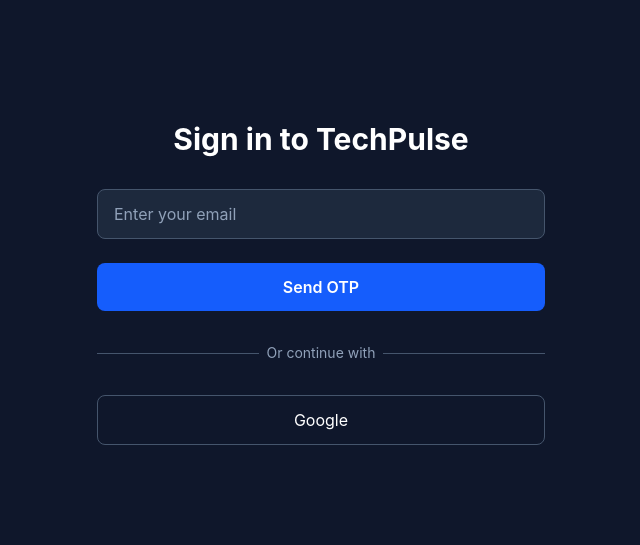
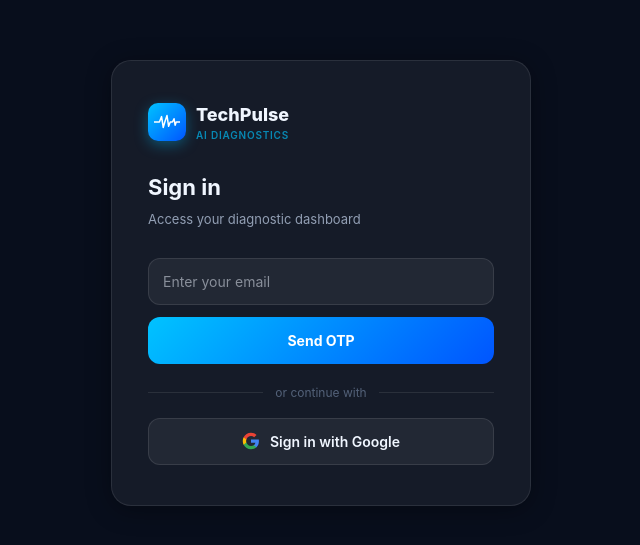
Before and after one commit to ddoubleg123/techpulse-remotepc-automation, a Next.js app: page /auth/login in a window 1280 px wide. Shown: the part 117-662 px from the top of the page, without its empty margins (319-959 px from the left). Built offline with nearby package versions, Linux system fonts and the light colour scheme.

Commit message:
Update page.tsx

```diff
--- a/src/app/auth/login/page.tsx
+++ b/src/app/auth/login/page.tsx
@@ -1,124 +1,141 @@
-"use client";
+'use client';
 
-import { useState } from "react";
-import { useAuthStore } from "@/stores/authStore";
-import { redirect } from "next/navigation";
+import { useState, useEffect } from 'react';
+import { useRouter } from 'next/navigation';
+import { useAuthStore } from '@/stores/authStore';
+
+const AUTH_API = 'https://techpulse-sync-api.onrender.com';
 
 export default function LoginPage() {
-  const [email, setEmail] = useState("");
-  const [otp, setOtp] = useState("");
-  const [step, setStep] = useState<"email" | "otp">("email");
+  const router = useRouter();
+  const { user, signIn } = useAuthStore();
+  const [email, setEmail] = useState('');
+  const [otp, setOtp] = useState('');
+  const [otpSent, setOtpSent] = useState(false);
   const [loading, setLoading] = useState(false);
-  const { signIn, user } = useAuthStore();
+  const [error, setError] = useState('');
 
-  if (user) redirect("/app");
+  // Already logged in -> go to app
+  useEffect(() => { if (user) router.push('/app'); }, [user, router]);
 
-  const handleEmailSubmit = async (e: React.FormEvent) => {
-    e.preventDefault();
-    setLoading(true);
+  // Auth API redirects back here with ?token=...&email=... after Google OAuth
+  useEffect(() => {
+    const p = new URLSearchParams(window.location.search);
+    const token = p.get('token');
+    const em = p.get('email');
+    if (token && em) {
+      try {
+        const pl = JSON.parse(atob(token));
+        signIn({ id: pl.userId || '1', email: em, name: em.split('@')[0], hasPaymentMethodOnFile: false }, token);
+        router.push('/app');
+      } catch { setError('Authentication failed. Please try again.'); }
+    }
+  }, [router, signIn]);
+
+  // Route through auth API - never call Google directly
+  const handleGoogle = () => { window.location.href = AUTH_API + '/api/auth/google'; };
+
+  const handleSendOtp = async () => {
+    if (!email) { setError('Please enter your email'); return; }
+    setLoading(true); setError('');
     try {
-      const response = await fetch(`${process.env.NEXT_PUBLIC_API_URL}/api/auth/email/send-otp`, {
-        method: "POST",
-        headers: { "Content-Type": "application/json" },
-        body: JSON.stringify({ email })
+      const res = await fetch(AUTH_API + '/api/auth/email/send-otp', {
+        method: 'POST', headers: { 'Content-Type': 'application/json' },
+        body: JSON.stringify({ email }),
       });
-      if (response.ok) setStep("otp");
-    } catch (error) {
-      console.error("Failed to send OTP:", error);
-    } finally {
-      setLoading(false);
-    }
+      const d = await res.json();
+      if (res.ok) { setOtpSent(true); if (d.debug?.otp) setOtp(d.debug.otp); }
+      else setError(d.message || 'Failed to send OTP');
+    } catch { setError('Network error — please try again'); } finally { setLoading(false); }
   };
 
-  const handleOtpSubmit = async (e: React.FormEvent) => {
-    e.preventDefault();
-    setLoading(true);
+  const handleVerifyOtp = async () => {
+    if (!otp) { setError('Please enter the OTP'); return; }
+    setLoading(true); setError('');
     try {
-      const response = await fetch(`${process.env.NEXT_PUBLIC_API_URL}/api/auth/email/verify-otp`, {
-        method: "POST",
-        headers: { "Content-Type": "application/json" },
-        body: JSON.stringify({ email, otp })
+      const res = await fetch(AUTH_API + '/api/auth/email/verify-otp', {
+        method: 'POST', headers: { 'Content-Type': 'application/json' },
+        body: JSON.stringify({ email, otp }),
       });
-      const data = await response.json();
-      if (response.ok) {
-        signIn(data.user, data.token);
-        redirect("/app");
-      }
-    } catch (error) {
-      console.error("Failed to verify OTP:", error);
-    } finally {
-      setLoading(false);
-    }
+      const d = await res.json();
+      if (res.ok && d.token) { signIn(d.user, d.token); router.push('/app'); }
+      else setError(d.message || 'Invalid OTP');
+    } catch { setError('Network error — please try again'); } finally { setLoading(false); }
   };
 
-  const handleGoogleLogin = () => {
-    window.location.href = `https://accounts.google.com/o/oauth2/auth?client_id=${process.env.NEXT_PUBLIC_GOOGLE_CLIENT_ID}&redirect_uri=${encodeURIComponent(window.location.origin + "/auth/login")}&response_type=code&scope=email profile`;
-  };
+  const inp: React.CSSProperties = { width: '100%', padding: '12px 14px', borderRadius: 12, background: 'var(--bg-input)', border: '1px solid var(--border-input)', color: 'var(--text-1)', fontSize: 14, outline: 'none', boxSizing: 'border-box' };
+  const primaryBtn: React.CSSProperties = { width: '100%', padding: '13px', borderRadius: 12, background: 'linear-gradient(135deg,#00c3ff,#0055ff)', border: 'none', color: '#fff', fontSize: 14, fontWeight: 700, cursor: 'pointer' };
 
   return (
-    <div className="min-h-screen bg-slate-900 flex items-center justify-center p-4">
-      <div className="max-w-md w-full space-y-8">
-        <div className="text-center">
-          <h2 className="text-3xl font-bold text-white">Sign in to TechPulse</h2>
-        </div>
+    <div style={{ minHeight: '100vh', display: 'flex', alignItems: 'center', justifyContent: 'center', background: 'var(--bg-page)' }}>
+      <div style={{ width: '100%', maxWidth: 420, padding: '40px 36px', borderRadius: 20, background: 'var(--bg-card)', border: '1px solid var(--border-card)', boxShadow: 'var(--shadow-card)' }}>
 
-        {step === "email" ? (
-          <form onSubmit={handleEmailSubmit} className="space-y-6">
-            <div>
-              <input
-                type="email"
-                value={email}
-                onChange={(e) => setEmail(e.target.value)}
-                placeholder="Enter your email"
-                className="w-full px-4 py-3 bg-slate-800 border border-slate-600 rounded-lg text-white placeholder-slate-400 focus:outline-none focus:border-blue-500"
-                required
-              />
-            </div>
-            <button
-              type="submit"
-              disabled={loading}
-              className="w-full py-3 bg-blue-600 hover:bg-blue-700 text-white font-semibold rounded-lg disabled:opacity-50"
-            >
-              {loading ? "Sending..." : "Send OTP"}
-            </button>
-          </form>
-        ) : (
-          <form onSubmit={handleOtpSubmit} className="space-y-6">
-            <div>
-              <input
-                type="text"
-                value={otp}
-                onChange={(e) => setOtp(e.target.value)}
-                placeholder="Enter 6-digit code"
-                className="w-full px-4 py-3 bg-slate-800 border border-slate-600 rounded-lg text-white placeholder-slate-400 focus:outline-none focus:border-blue-500"
-                maxLength={6}
-                required
-              />
-            </div>
-            <button
-              type="submit"
-              disabled={loading}
-              className="w-full py-3 bg-blue-600 hover:bg-blue-700 text-white font-semibold rounded-lg disabled:opacity-50"
-            >
-              {loading ? "Verifying..." : "Sign In"}
-            </button>
-          </form>
-        )}
-
-        <div className="relative">
-          <div className="absolute inset-0 flex items-center">
-            <div className="w-full border-t border-slate-600"></div>
+        {/* Logo */}
+        <div style={{ display: 'flex', alignItems: 'center', gap: 10, marginBottom: 28 }}>
+          <div style={{ width: 38, height: 38, borderRadius: 10, background: 'linear-gradient(135deg,#00c3ff,#0055ff)', display: 'flex', alignItems: 'center', justifyContent: 'center', boxShadow: '0 4px 14px rgba(0,195,255,0.35)' }}>
+            <svg viewBox="0 0 48 28" fill="none" style={{ width: 26, height: 16 }}>
+              <polyline points="0,14 10,14 14,4 17,24 20,14 24,2 27,22 30,14 34,14 37,8 39,20 41,14 48,14" stroke="white" strokeWidth="2.8" strokeLinecap="round" strokeLinejoin="round" fill="none" />
+            </svg>
           </div>
-          <div className="relative flex justify-center text-sm">
-            <span className="px-2 bg-slate-900 text-slate-400">Or continue with</span>
+          <div>
+            <div style={{ fontSize: 18, fontWeight: 800, color: 'var(--text-1)' }}>TechPulse</div>
+            <div style={{ fontSize: 10, fontWeight: 600, color: 'rgba(0,195,255,0.65)', letterSpacing: '0.08em' }}>AI DIAGNOSTICS</div>
           </div>
         </div>
 
-        <button
-          onClick={handleGoogleLogin}
-          className="w-full flex items-center justify-center py-3 border border-slate-600 rounded-lg text-white hover:bg-slate-800"
-        >
-          Google
+        <h1 style={{ fontSize: 22, fontWeight: 700, color: 'var(--text-1)', margin: '0 0 6px' }}>Sign in</h1>
+        <p style={{ fontSize: 13, color: 'var(--text-2)', margin: '0 0 28px' }}>Access your diagnostic dashboard</p>
+
+        {error && (
+          <div style={{ padding: '10px 14px', borderRadius: 10, marginBottom: 16, background: 'rgba(239,68,68,0.1)', border: '1px solid rgba(239,68,68,0.2)', fontSize: 13, color: '#f87171' }}>{error}</div>
+        )}
+
+        {!otpSent ? (
+          <>
+            <input type="email" placeholder="Enter your email" value={email}
+              onChange={e => { setEmail(e.target.value); setError(''); }}
+              onKeyDown={e => e.key === 'Enter' && handleSendOtp()}
+              style={{ ...inp, marginBottom: 12 }} />
+            <button onClick={handleSendOtp} disabled={loading}
+              style={{ ...primaryBtn, marginBottom: 20, opacity: loading ? 0.7 : 1, cursor: loading ? 'not-allowed' : 'pointer' }}>
+              {loading ? 'Sending...' : 'Send OTP'}
+            </button>
+          </>
+        ) : (
+          <>
+            <p style={{ fontSize: 13, color: 'var(--text-2)', marginBottom: 12 }}>
+              OTP sent to <strong style={{ color: 'var(--text-1)' }}>{email}</strong>
+            </p>
+            <input type="text" placeholder="6-digit OTP" value={otp} maxLength={6}
+              onChange={e => { setOtp(e.target.value); setError(''); }}
+              onKeyDown={e => e.key === 'Enter' && handleVerifyOtp()}
+              style={{ ...inp, marginBottom: 12, fontSize: 20, letterSpacing: '0.25em', textAlign: 'center' }} />
+            <button onClick={handleVerifyOtp} disabled={loading}
+              style={{ ...primaryBtn, marginBottom: 10, opacity: loading ? 0.7 : 1, cursor: loading ? 'not-allowed' : 'pointer' }}>
+              {loading ? 'Verifying...' : 'Sign In'}
+            </button>
+            <button onClick={() => { setOtpSent(false); setOtp(''); setError(''); }}
+              style={{ width: '100%', padding: '10px', borderRadius: 12, marginBottom: 20, background: 'transparent', border: '1px solid var(--border-input)', color: 'var(--text-2)', fontSize: 13, cursor: 'pointer' }}>
+              Back
+            </button>
+          </>
+        )}
+
+        <div style={{ display: 'flex', alignItems: 'center', gap: 12, marginBottom: 16 }}>
+          <div style={{ flex: 1, height: 1, background: 'var(--border-card)' }} />
+          <span style={{ fontSize: 12, color: 'var(--text-3)', whiteSpace: 'nowrap' }}>or continue with</span>
+          <div style={{ flex: 1, height: 1, background: 'var(--border-card)' }} />
+        </div>
+
+        <button onClick={handleGoogle}
+          style={{ width: '100%', padding: '12px', borderRadius: 12, background: 'var(--bg-input)', border: '1px solid var(--border-input)', color: 'var(--text-1)', fontSize: 14, fontWeight: 600, cursor: 'pointer', display: 'flex', alignItems: 'center', justifyContent: 'center', gap: 10 }}>
+          <svg width="18" height="18" viewBox="0 0 24 24">
+            <path d="M22.56 12.25c0-.78-.07-1.53-.2-2.25H12v4.26h5.92c-.26 1.37-1.04 2.53-2.21 3.31v2.77h3.57c2.08-1.92 3.28-4.74 3.28-8.09z" fill="#4285F4"/>
+            <path d="M12 23c2.97 0 5.46-.98 7.28-2.66l-3.57-2.77c-.98.66-2.23 1.06-3.71 1.06-2.86 0-5.29-1.93-6.16-4.53H2.18v2.84C3.99 20.53 7.7 23 12 23z" fill="#34A853"/>
+            <path d="M5.84 14.09c-.22-.66-.35-1.36-.35-2.09s.13-1.43.35-2.09V7.07H2.18C1.43 8.55 1 10.22 1 12s.43 3.45 1.18 4.93l2.85-2.22.81-.62z" fill="#FBBC05"/>
+            <path d="M12 5.38c1.62 0 3.06.56 4.21 1.64l3.15-3.15C17.45 2.09 14.97 1 12 1 7.7 1 3.99 3.47 2.18 7.07l3.66 2.84c.87-2.6 3.3-4.53 6.16-4.53z" fill="#EA4335"/>
+          </svg>
+          Sign in with Google
         </button>
       </div>
     </div>
```
